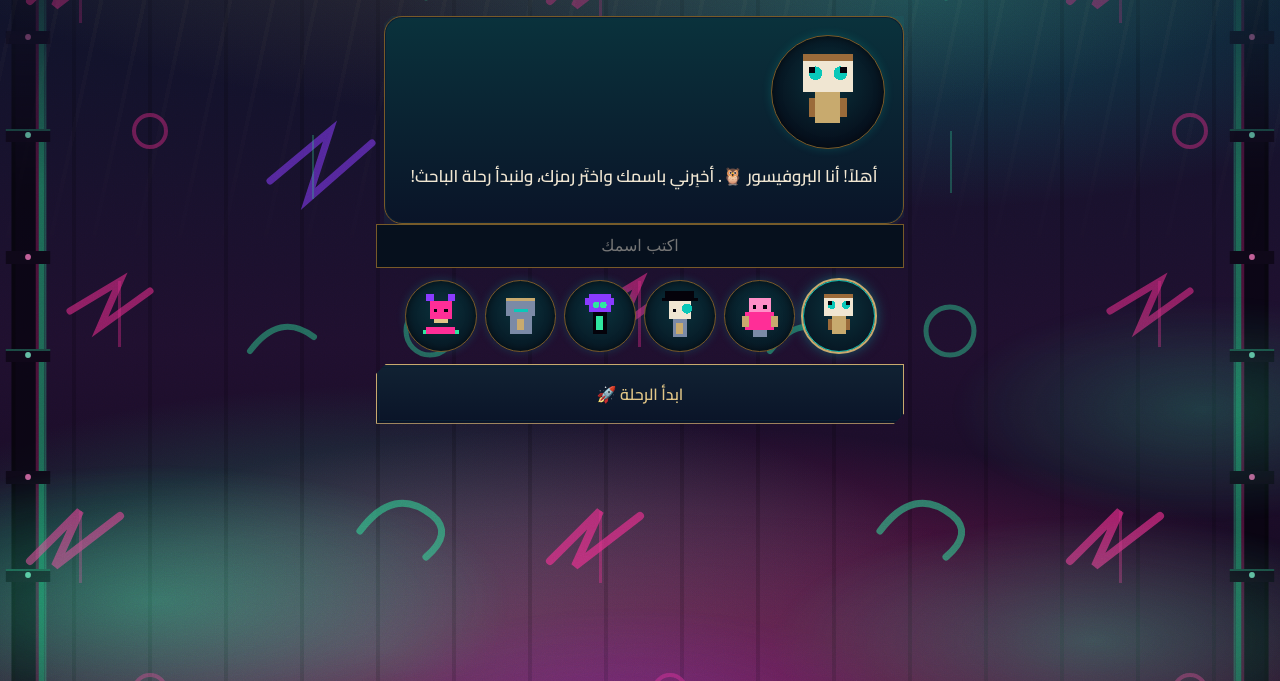
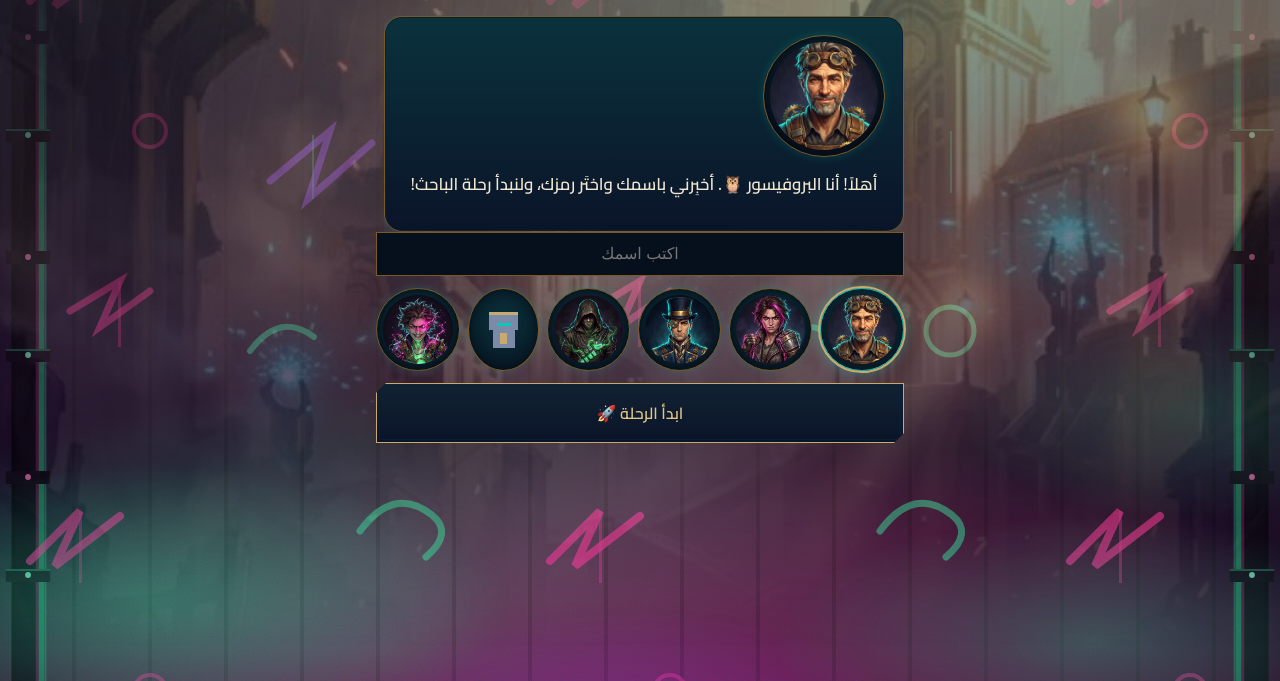
Before and after one commit to mulhamfetna/boundless-src-researcher-journey-game, a website: page frontend/index.html in a window 1280 px wide. Shown: the part 119-800 px from the top of the page. Drawn offline with Linux system fonts and the light colour scheme.

Commit message:
feat(art): wire relay art into the Mini App
- #art-bg painted two-world map background under #atmos, brighter on
  home/onboarding via body[data-screen] (masked + reduced-motion safe)
- champArt()/AVATAR_ART: champion portraits render as circular tokens via
  avatarSprite() (HUD, map node, picker, re-picker); SVG fallback (enforcer)
- mentor card now shows the Tinkerer portrait
- +2 sprites tests. Full frontend suite 47 green. Cache-bust auto (main.py).

```diff
--- a/frontend/app.js
+++ b/frontend/app.js
@@ -4,6 +4,7 @@ tg.ready(); tg.expand();
 const screens = ["home", "runner", "report", "board", "badges", "funfact", "progress", "onboarding", "report-issue"];
 function show(name) {
   screens.forEach(s => document.getElementById("screen-" + s).classList.toggle("hidden", s !== name));
+  if (document.body) document.body.dataset.screen = name;
 }
 
 const BADGES = {
@@ -25,7 +26,11 @@ let currentXp = 0;
 
 const AVATARS = (typeof AVATAR_SPRITES !== "undefined") ? AVATAR_SPRITES : ["tinkerer", "brawler", "sniper"];
 function spr(name) { return (typeof sprite === "function") ? sprite(name) : ""; }
-function avatarSprite(id) { return spr((typeof AVATAR_SPRITES !== "undefined" && AVATAR_SPRITES.includes(id)) ? id : "tinkerer"); }
+function avatarSprite(id) {
+  const eff = (typeof AVATAR_SPRITES !== "undefined" && AVATAR_SPRITES.includes(id)) ? id : "tinkerer";
+  const art = (typeof champArt === "function") ? champArt(eff) : null;
+  return art || spr(eff);
+}
 function stageSprite(slug) { return spr((typeof STAGE_SPRITES !== "undefined" && STAGE_SPRITES[slug]) || "book"); }
 
 async function loadHome() {
@@ -116,7 +121,7 @@ function enterStage(slug, profile) {
 function showOnboarding() {
   const mentor = document.getElementById("ob-mentor");
   mentor.innerHTML =
-    `<div class="mentor-card"><div class="mentor-avatar">${spr("owl")}</div>` +
+    `<div class="mentor-card"><div class="mentor-avatar">${avatarSprite("tinkerer")}</div>` +
     `<div class="mentor-text">${mentorLineFor("welcome_anon", {})}</div></div>`;
 
   let chosen = AVATARS[0];
--- a/frontend/index.html
+++ b/frontend/index.html
@@ -9,6 +9,7 @@
 </head>
 <body>
   <div id="atmos"><div id="zaun-pipes"></div><div id="zaun-grit"></div><div id="zaun-fog"></div></div>
+  <div id="art-bg"></div>
   <main id="app">
     <section id="screen-onboarding" class="screen hidden">
       <h1>رحلة الباحث</h1>
--- a/frontend/sprites.js
+++ b/frontend/sprites.js
@@ -44,6 +44,14 @@
   function sprite(name) { return SP[name] || SP.tinkerer; }
   window.sprite = sprite;
   window.AVATAR_SPRITES = ["tinkerer", "brawler", "sniper", "alchemist", "enforcer", "gremlin"];
+  // Painterly champion portraits (relay-generated) — used when art exists, else the SVG above.
+  window.AVATAR_ART = {
+    tinkerer: "champ_tinkerer.png", brawler: "champ_brawler.png", sniper: "champ_sniper.png",
+    gremlin: "champ_gremlin.png", alchemist: "champ_alchemist.png",
+  };
+  window.champArt = function (id) {
+    return AVATAR_ART[id] ? '<img class="champ-art" src="/content/assets/art/' + AVATAR_ART[id] + '" alt="" />' : null;
+  };
   window.STAGE_SPRITES = { foundations: "book", "paper-parts": "puzzle", "paper-types": "doc", journals: "magnifier", publishing: "checklist", submission: "send" };
   window.BADGE_SPRITES = { perfect_quiz: "perfect_quiz", self_reliant: "self_reliant", streak_master: "streak_master", first_finish: "first_finish" };
 })();
--- a/frontend/styles.css
+++ b/frontend/styles.css
@@ -420,3 +420,25 @@ ol#board-list li { background:linear-gradient(180deg,#0a1428dd,#06101ddd); borde
 }
 @keyframes acid-drift { 0% { transform:translateX(-16px); } 100% { transform:translateX(16px); } }
 @media (prefers-reduced-motion: reduce) { #zaun-fog { animation:none; } }
+
+/* ---- Relay art: painted two-world map background + champion portrait tokens ---- */
+#art-bg {
+  position:fixed; inset:0; z-index:0; pointer-events:none;
+  background:url("/content/assets/art/map_bg.png") center top / cover no-repeat;
+  opacity:0.14; transition:opacity .45s ease;
+  -webkit-mask-image:linear-gradient(to bottom, #000 0%, #000 45%, transparent 96%);
+          mask-image:linear-gradient(to bottom, #000 0%, #000 45%, transparent 96%);
+}
+body[data-screen="home"] #art-bg       { opacity:0.55; }
+body[data-screen="onboarding"] #art-bg { opacity:0.45; }
+@media (prefers-reduced-motion: reduce) { #art-bg { transition:none; } }
+
+.champ-art {
+  width:100%; height:100%; object-fit:cover; border-radius:50%;
+  display:block; box-shadow:inset 0 0 8px #00000066;
+}
+.hud-avatar .champ-art    { width:2.2em; height:2.2em; }
+.node-here .champ-art     { width:2.1em; height:2.1em; box-shadow:0 0 8px var(--cyan); }
+.ob-avatar .champ-art     { width:2.4em; height:2.4em; }
+.mentor-avatar .champ-art { width:2.8em; height:2.8em; }
+.map-node .champ-art, .node-emoji .champ-art { width:2em; height:2em; }
```
Also changed, not shown: frontend/tests/sprites.test.js (+9 -0 lines).
